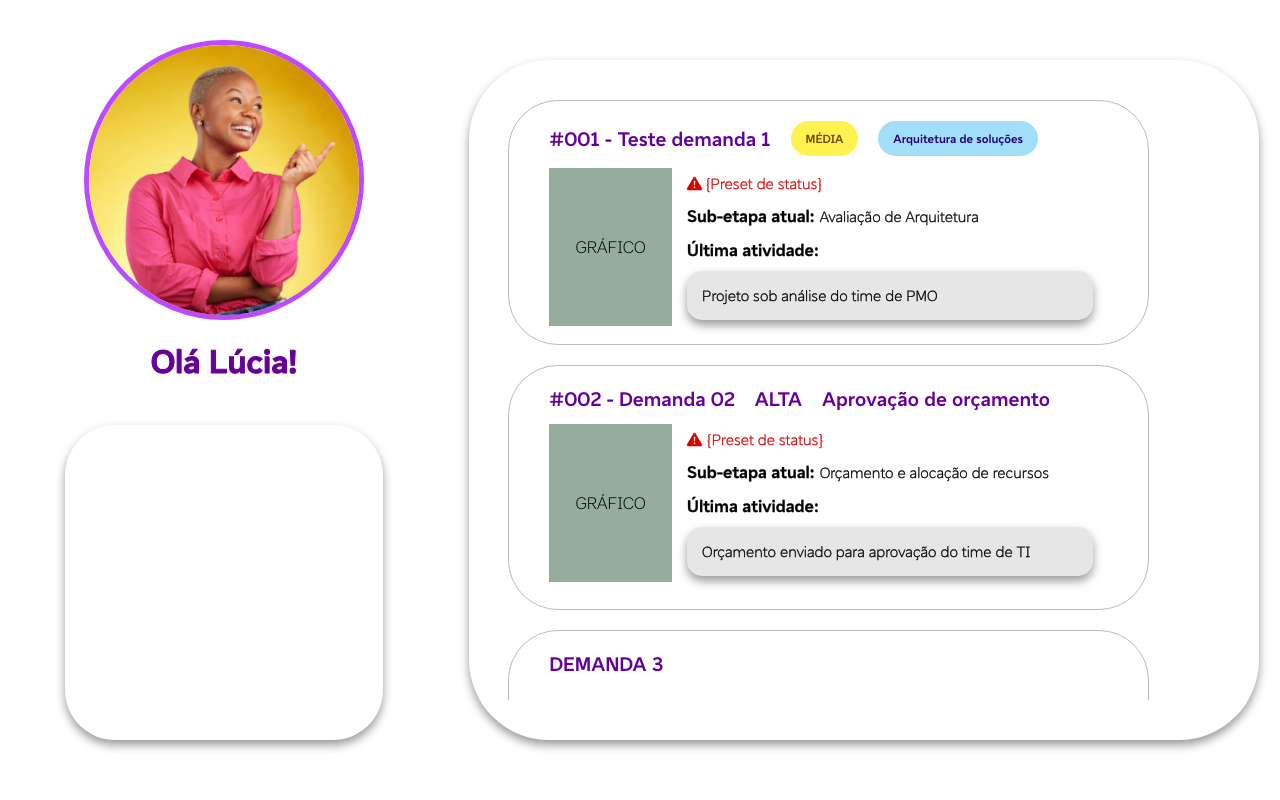
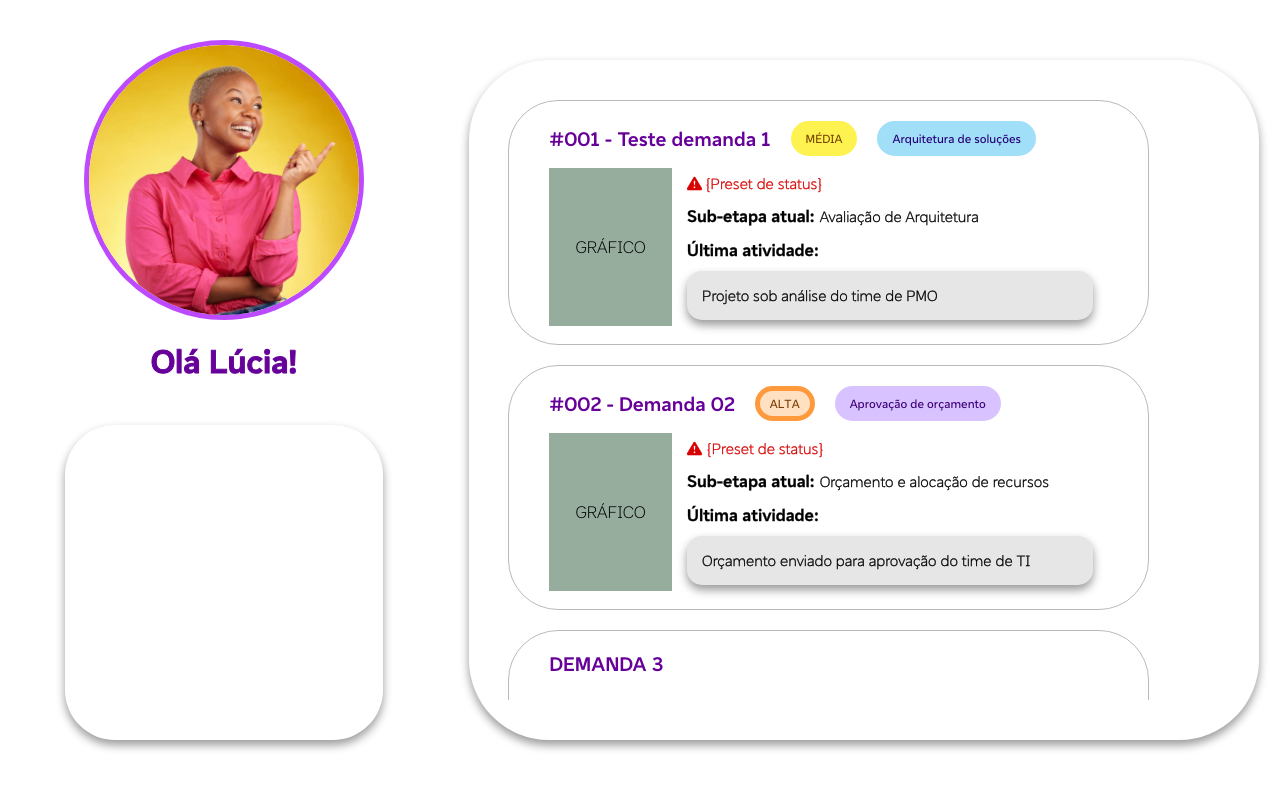
Before and after one commit to giovanafelisbino/front-SAIDTR, a website: page client/profile-main.html in a window 1280 px wide. Drawn offline with nearby package versions, Linux system fonts and the light colour scheme.

Commit message:
prototipo de implementação de formatação condicional

```diff
--- a/client/profile-main.html
+++ b/client/profile-main.html
@@ -127,7 +127,8 @@
             </div>
         </div>
     </div>
-    </div>
+
+    <script src="./script/conditionalFormat.js"></script>
 </body>
 
 </html>
--- /dev/null
+++ b/client/script/conditionalFormat.js
@@ -0,0 +1,81 @@
+/*
+  FORMATAÇÃO CONDICIONAL DAS BUBBLES (.priority e .step)
+  =======================================================
+
+  Como adicionar uma PRIORIDADE nova:
+    1. Vá até o objeto PRIORITY_STYLES abaixo.
+    2. Adicione uma chave com o texto em MAIÚSCULO e SEM ACENTO
+       (o script normaliza automaticamente, então "Média", "média",
+       " Média " tudo cai na chave "MEDIA").
+    3. Defina bg (fundo), border (borda) e color (texto).
+
+  Como adicionar uma ETAPA nova:
+    1. Vá até o objeto STEP_STYLES abaixo.
+    2. Mesma lógica: chave em MAIÚSCULO/SEM ACENTO, com bg/border/color.
+
+  Não precisa mexer no HTML nem no CSS pra isso — só neste arquivo.
+*/
+
+const PRIORITY_STYLES = {
+    "URGENTE": { bg: "#ffd2d2", border: "#ff4d4d", color: "#7a0000" },
+    "ALTA":    { bg: "#ffe1c2", border: "#ff9a3c", color: "#7a3d00" },
+    "MEDIA":   { bg: "#fef251", border: "#fef251", color: "#784600" },
+    "BAIXA":   { bg: "#d7f5df", border: "#5ec97b", color: "#0b5c26" },
+};
+
+const STEP_STYLES = {
+    "ARQUITETURA DE SOLUCOES":  { bg: "#a1dff9", border: "#a1dff9", color: "#240078" },
+    "APROVACAO DE ORCAMENTO":   { bg: "#d8c2ff", border: "#d8c2ff", color: "#3d0078" },
+
+    // Vá adicionando as próximas etapas aqui, seguindo o mesmo padrão:
+    // "NOME DA ETAPA EM MAIUSCULO SEM ACENTO": { bg: "#hex", border: "#hex", color: "#hex" },
+};
+
+// Estilo aplicado quando o texto não é encontrado em nenhum dos objetos acima
+// (evita bubble "quebrada"/sem cor caso alguém digite um texto novo antes
+// de você cadastrar o estilo dele aqui).
+const FALLBACK_STYLE = { bg: "#e0e0e0", border: "#e0e0e0", color: "#4a4a4a" };
+
+function normalizeText(text) {
+    return text
+        .normalize("NFD")
+        .replace(/[\u0300-\u036f]/g, "") // remove acentos
+        .trim()
+        .toUpperCase();
+}
+
+function applyBubbleStyle(element, style) {
+    element.style.backgroundColor = style.bg;
+    element.style.borderColor = style.border;
+    element.style.color = style.color;
+}
+
+function formatBubbles(selector, stylesMap, labelForLog) {
+    document.querySelectorAll(selector).forEach((el) => {
+        const rawText = el.textContent;
+        const key = normalizeText(rawText);
+        const style = stylesMap[key];
+
+        if (style) {
+            applyBubbleStyle(el, style);
+        } else {
+            applyBubbleStyle(el, FALLBACK_STYLE);
+            console.warn(
+                `[Formatação condicional] ${labelForLog} não cadastrado(a): "${rawText.trim()}". ` +
+                `Adicione essa chave em conditional-formatting.js.`
+            );
+        }
+    });
+}
+
+function applyAllConditionalFormatting() {
+    formatBubbles(".priority", PRIORITY_STYLES, "Prioridade");
+    formatBubbles(".step", STEP_STYLES, "Etapa");
+}
+
+// Roda quando a página carrega
+document.addEventListener("DOMContentLoaded", applyAllConditionalFormatting);
+
+// Se as demandas forem carregadas dinamicamente depois (ex: via fetch/API),
+// basta chamar applyAllConditionalFormatting() de novo após inserir o novo
+// HTML no DOM.
--- a/client/status.css
+++ b/client/status.css
@@ -19,36 +19,34 @@
     src: url('fonts/VIVOTYPEREGULAR.OTF');
 }
 
-#features-1 .priority {
+/*
+  IMPORTANTE:
+  Antes, essas regras estavam presas em "#features-1 .priority" e
+  "#features-1 .step", ou seja, só a demanda #001 recebia o estilo.
+  A partir de #002 as bubbles ficavam sem cor nenhuma.
+
+  Agora o formato (fonte, padding, borda arredondada) é genérico pra
+  QUALQUER demanda. A COR de cada bubble passa a ser definida pelo
+  JavaScript (conditional-formatting.js), de acordo com o texto
+  (ex: "ALTA", "MÉDIA", "Arquitetura de soluções"...).
+*/
+
+.priority,
+.step {
     display: flex;
     flex-direction: row;
     align-items: center;
     justify-content: center;
 
-    background-color: #fef251;
     border-radius: 20px;
-    border: 5px solid #fef251;
+    border: 5px solid transparent;
 
-    padding: 5px 10px; /*lateral esquerda, lateral superior*/
+    padding: 5px 10px;
 
     font-size: 12px;
-    color: #784600;
+    font-family: 'VivoTypeMedium', sans-serif;
 
+    /* cor padrão (fallback), caso o JS ainda não reconheça o texto */
+    background-color: #e0e0e0;
+    color: #4a4a4a;
 }
-
-#features-1 .step {
-    display: flex;
-    flex-direction: row;
-    align-items: center;
-    justify-content: center;
-
-    background-color: #a1dff9;
-    border-radius: 20px;
-    border: 5px solid #a1dff9;
-
-    padding: 5px 10px; /*lateral esquerda, lateral superior*/
-
-    font-size: 12px;
-    color: #240078;
-
-}
```
